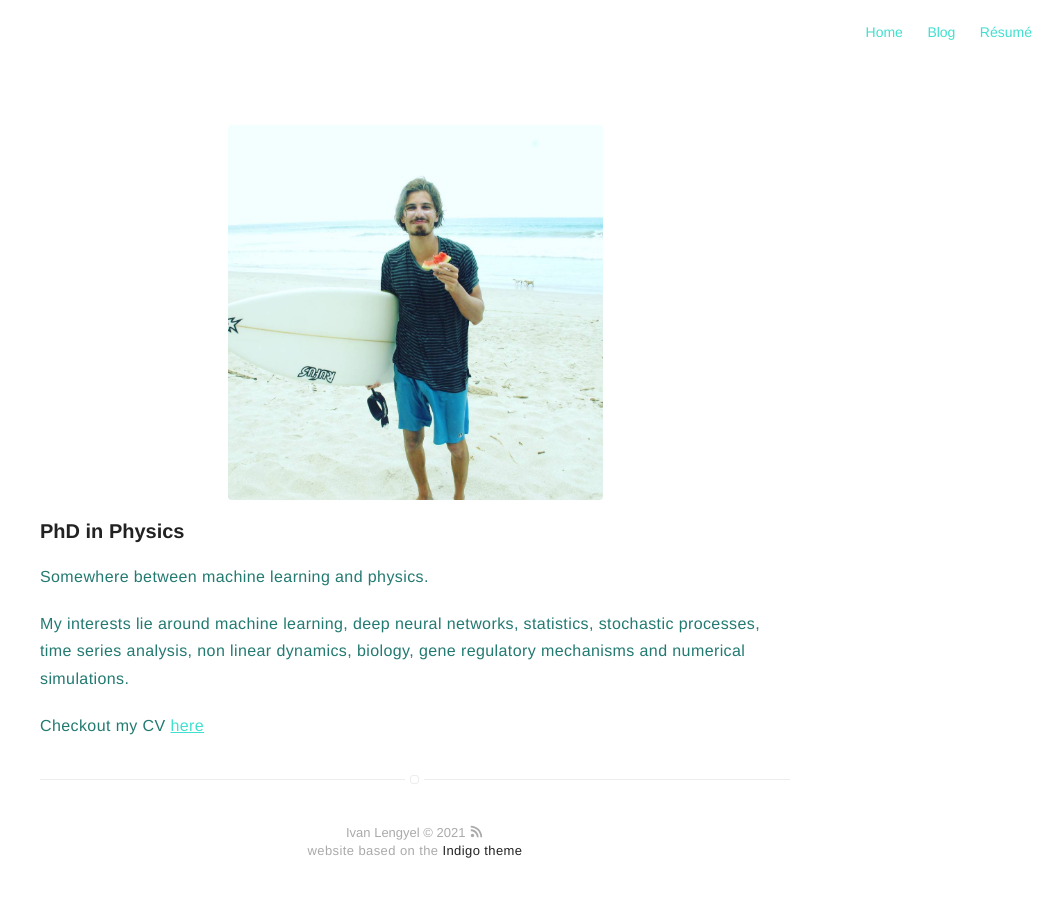
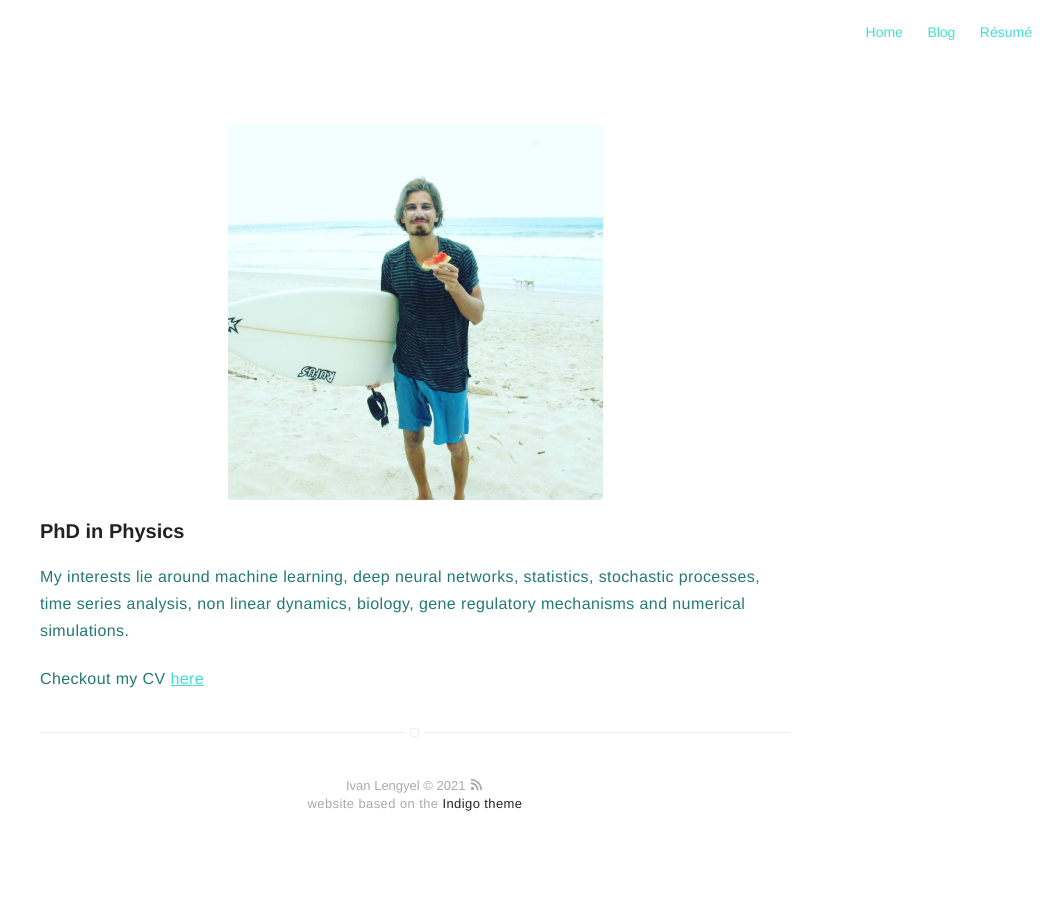
Before and after one commit to ivanlen/ivanlen.github.io, a Jekyll site: the page built from about.md, in a window 1280 px wide. Shown: the whole page, without its empty margins (225-1280 px from the left). Built offline with Jekyll 4.4.1, drawn with Linux system fonts in a browser that asks for light colours; after the commit the page ends 900 px from its top, so only the background shows below that.

Commit message:
Update about.md

```diff
--- a/about.md
+++ b/about.md
@@ -5,8 +5,6 @@ layout: page
 ![Profile Image]({{ site.url }}/{{ site.picture }})
 
 <h3 class="description">PhD in Physics</h3>
-
-<p>Somewhere between machine learning and physics.</p>
 
 <p>My interests lie around machine learning, deep neural networks, statistics, stochastic processes, time series analysis, non linear dynamics, biology, gene regulatory mechanisms and numerical simulations.</p>
 
```
